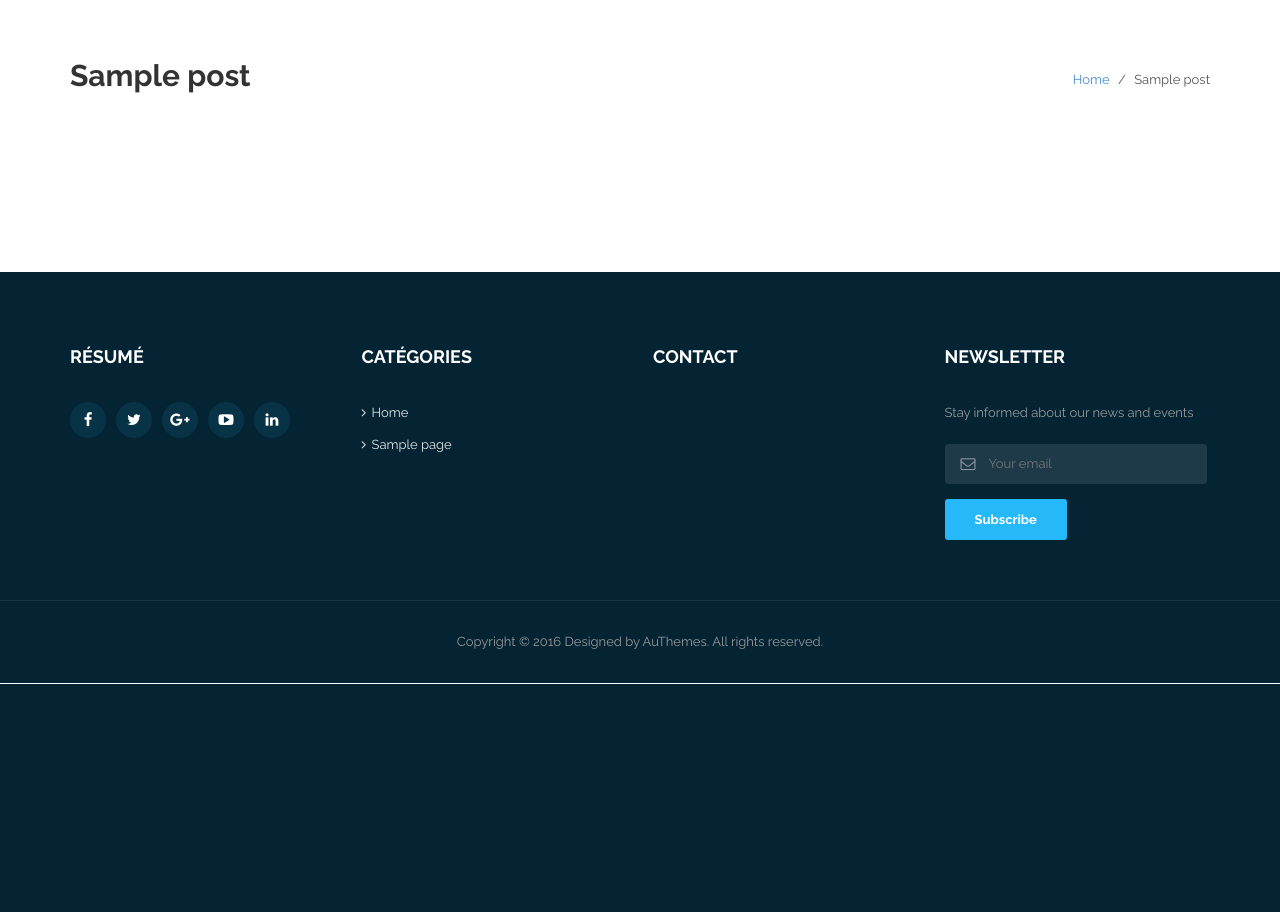
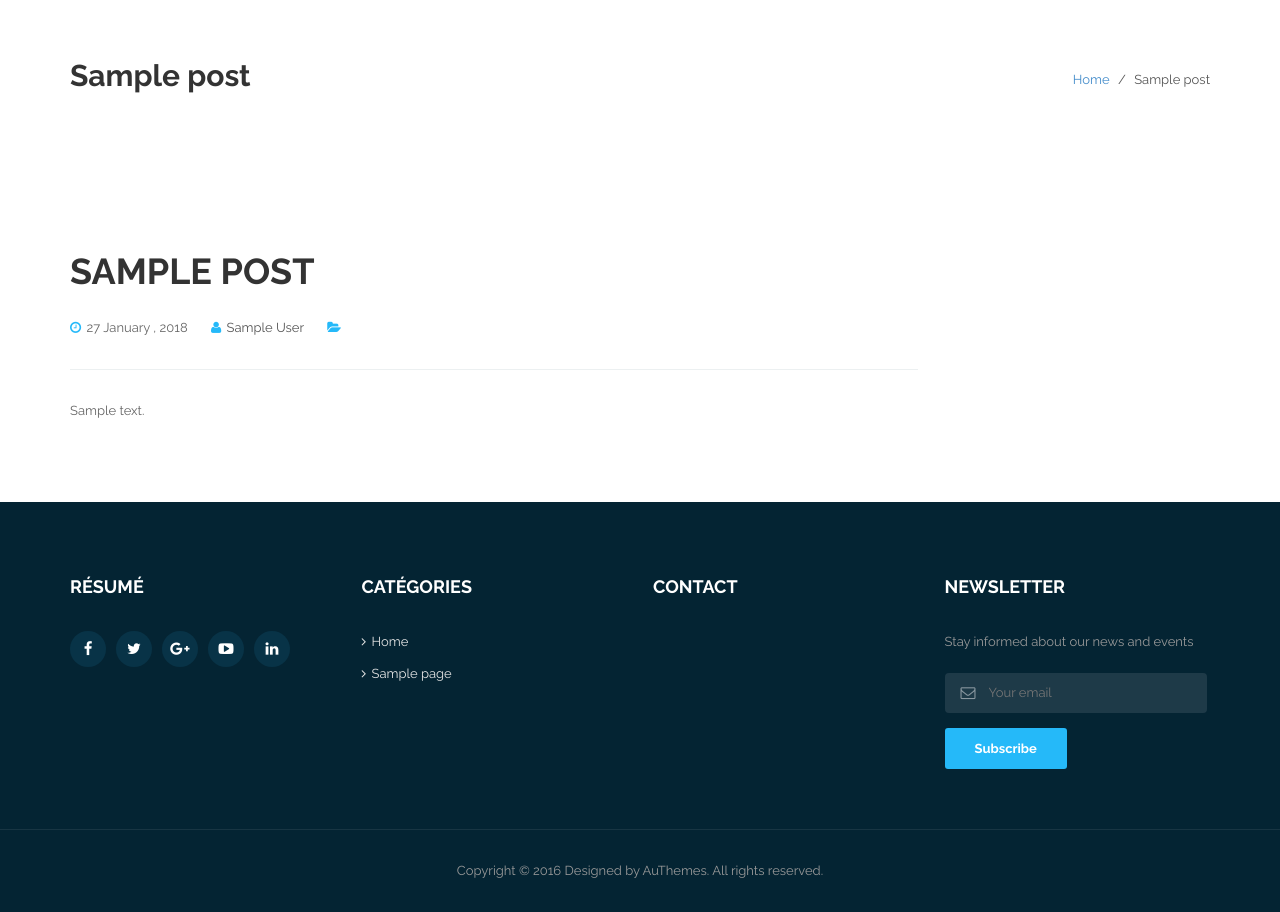
Before and after one commit to tetrabirk/Leyens_Ludovic_CMS_Examen_2018, a WordPress theme: template single.php in a window 1280 px wide. Shown: the part 116-1028 px from the top of the page. Before the commit the page ends 800 px from the top, so only its background shows below. Run offline with PHP 8.4 and a stand-in for WordPress, Linux system fonts and the light colour scheme; the site name, menu and one post (Sample post) are stand-ins, and other content is empty; some web fonts are replaced.

Commit message:
single - article

```diff
--- a/include/single/article.php
+++ b/include/single/article.php
@@ -1,7 +1,43 @@
-<?php
-/**
- * Created by PhpStorm.
- * User: Ludovic
- * Date: 27/01/2018
- * Time: 19:45
- */
+<div class="col-md-9">
+    <div class="blog-single">
+        <!-- post begin -->
+        <article>
+            <div class="post-media">
+                <img src="<?php the_field('article_2eme_section_image'); ?> "
+                     class="img-responsive">
+            </div>
+            <div class="post-content">
+                <div class="post-title">
+                    <h1><?php echo get_the_title(); ?></h1>
+                </div>
+                <div class="post-metadata">
+                    <span class="posted-on">
+                        <i class="fa fa-clock-o"></i>
+                        <?php echo get_the_date('j F , Y'); ?>
+                    </span>
+                    <span class="byline">
+                        <i class="fa fa-user"></i>
+                        <a href="#"><?php echo get_the_author(); ?></a>
+                    </span>
+                    <span class="cat-links">
+                        <i class="fa fa-folder-open"></i>
+                        <?php
+                            $categories = get_the_category();
+                            foreach ($categories as $categ) {
+                                echo "<a href='" . get_category_link($categ) . "'>" . ($categ->name) . "</a>" . " ";
+                            }
+                        ?>
+                    </span>
+                </div>
+                <div class="hr"></div>
+                <div class="post-entry">
+                    <?php echo get_the_content(); ?>
+                </div>
+                <div class="clearfix"></div>
+            </div>
+        </article>
+        <!-- post close -->
+    </div>
+
+
+</div>
```
